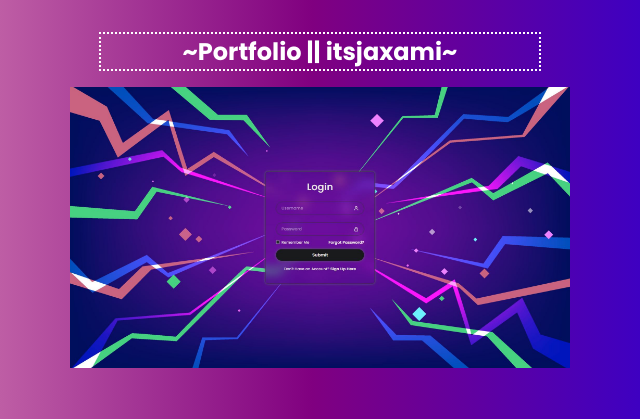
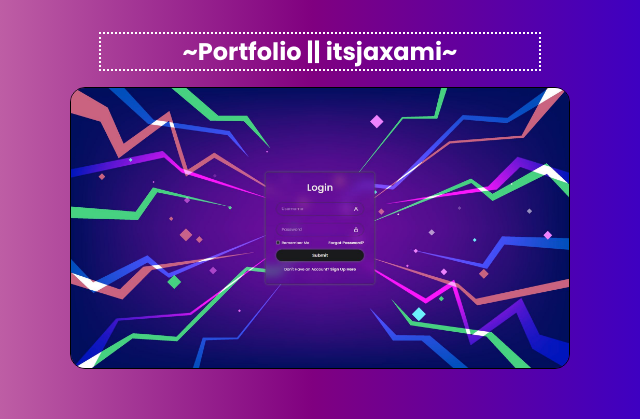
Before and after one commit to itsjaxami/Portfolio, a plain HTML site: page index.html in a window 1280 px wide. In both pictures the pointer is over the picture 648 px from the left and 227 px from the top of the page. Shown: the top 419 px of the page, 328-968 px from the left. Drawn offline with Linux system fonts and the light colour scheme.

Commit message:
Added border on hover to image links.

```diff
--- a/style.css
+++ b/style.css
@@ -36,4 +36,9 @@ body h1 {
     width: 500px;
     height: auto;
     flex: auto;
+    border-radius: 15px;
 }
+
+.wrapper a img:hover{
+    border: 1px solid black;
+}
```
